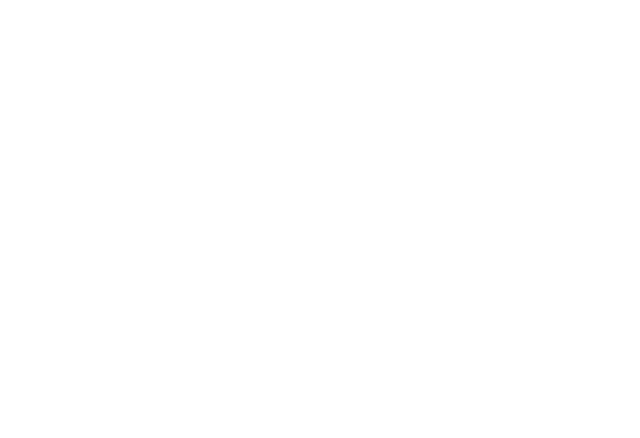
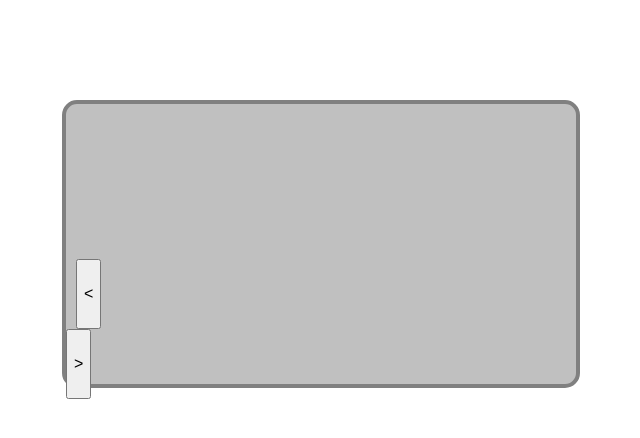
Before and after one commit to TraSveler/Slider, a plain HTML site: page index.html in a window 1280 px wide. Shown: the whole page, without its empty margins (319-959 px from the left). Drawn offline with Linux system fonts and the light colour scheme.

Commit message:
commit with styles

```diff
--- a/index.html
+++ b/index.html
@@ -7,6 +7,11 @@
 </head>
 <body>
 
+<div id="main">
+    <button class="left" onclick="slider.left();"> < </button>
+    <div id="scr"></div>
+    <button class="right" onclick="slider.right();"> > </button>
+</div>
 
 <script src="scripts/app.js"></script>
 </body>
--- a/stylesheets/style.css
+++ b/stylesheets/style.css
@@ -0,0 +1,34 @@
+#main {
+    width: 500px;
+    height: 270px;
+    background-color: silver;
+    margin: 100px auto;
+    padding: 5px;
+    position: relative;
+    border: 4px solid grey;
+    border-radius: 15px;
+}
+#src {
+    width: 550px;
+    height: 250px;
+    background-size: cover;
+    background-color: white;
+    margin: 20px auto;
+    margin-top: 20px;
+    border: 2px solid black;
+    border-radius: 10px;
+}
+button {
+    font: 12pt arial, tahoma, sans-serif;
+    width: 25px;
+    height: 70px;
+    top: 150px;
+    position: relative;
+    text-align: center;
+}
+.left {
+    left: 5px;
+}
+.right {
+    right: 5px;
+}
```
